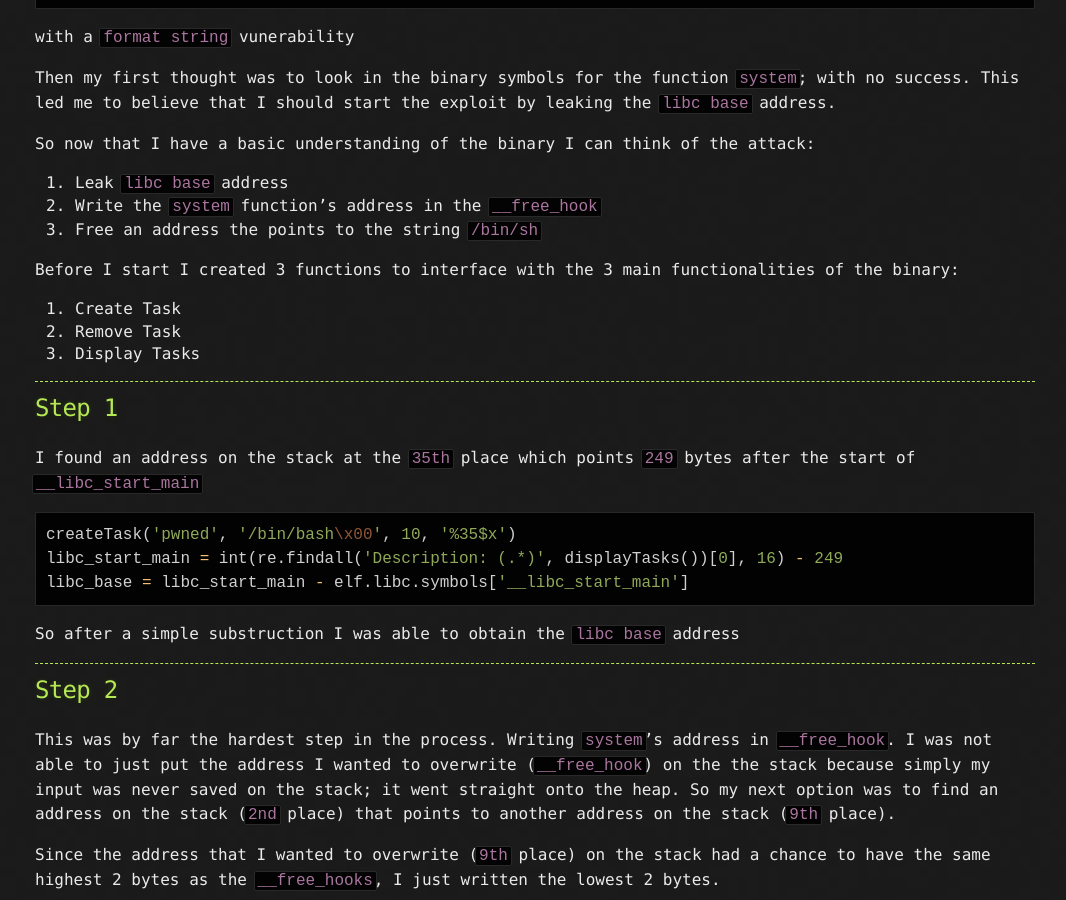
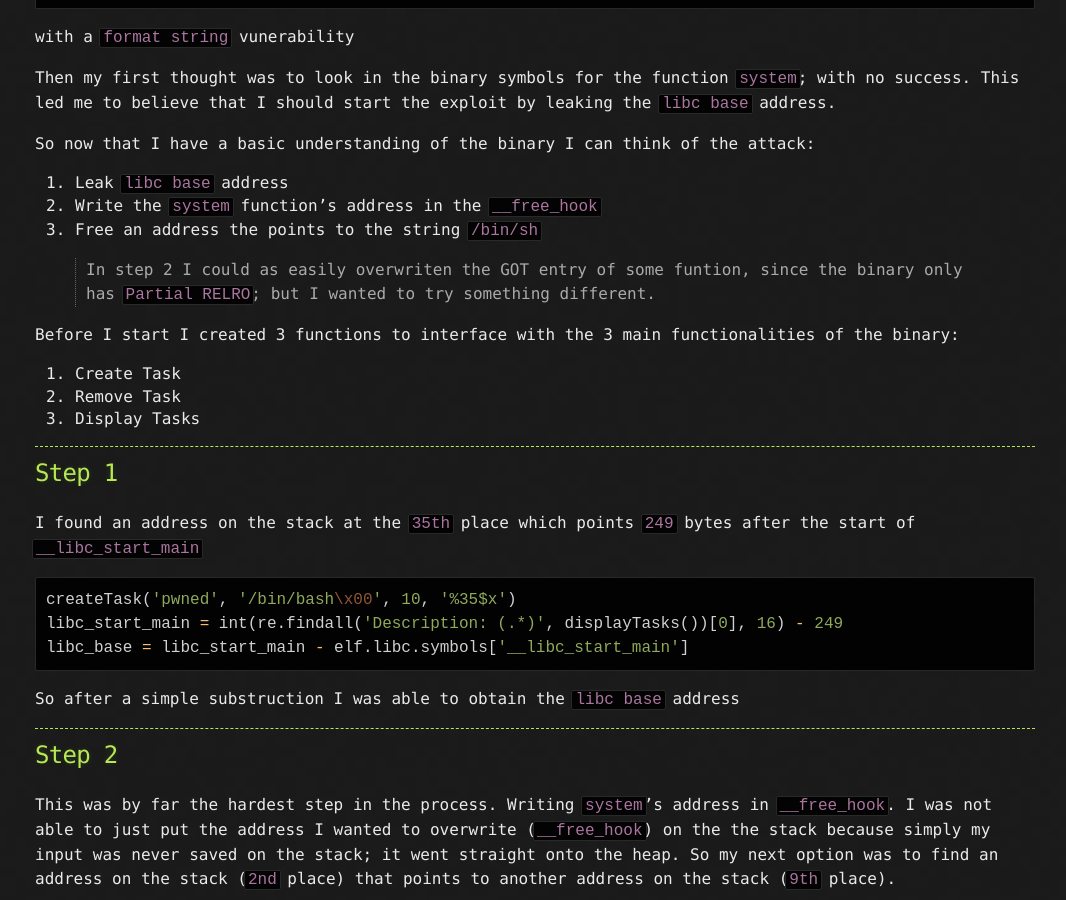
Before and after one commit to cybermouflons/cybermouflons.com, a Jekyll site: the page built from _posts/2020-02-24-PragyanCTF-secret.md, in a window 1280 px wide and 900 px high, scrolled down 940 px. Shown: the whole window, without its empty margins (105-1171 px from the left). Built offline with Jekyll 4.4.1, drawn with Linux system fonts in a browser that asks for light colours.

Commit message:
Update 2020-02-24-PragyanCTF-secret.md

```diff
--- a/_posts/2020-02-24-PragyanCTF-secret.md
+++ b/_posts/2020-02-24-PragyanCTF-secret.md
@@ -46,6 +46,8 @@
 1. Leak `libc base` address
 2. Write the `system` function's address in the `__free_hook`
 3. Free an address the points to the string `/bin/sh`
+
+> In step 2 I could as easily overwriten the GOT entry of some funtion, since the binary only has `Partial RELRO`; but I wanted to try something different.
 
 Before I start I created 3 functions to interface with the 3 main functionalities of the binary:
 1. Create Task
```
